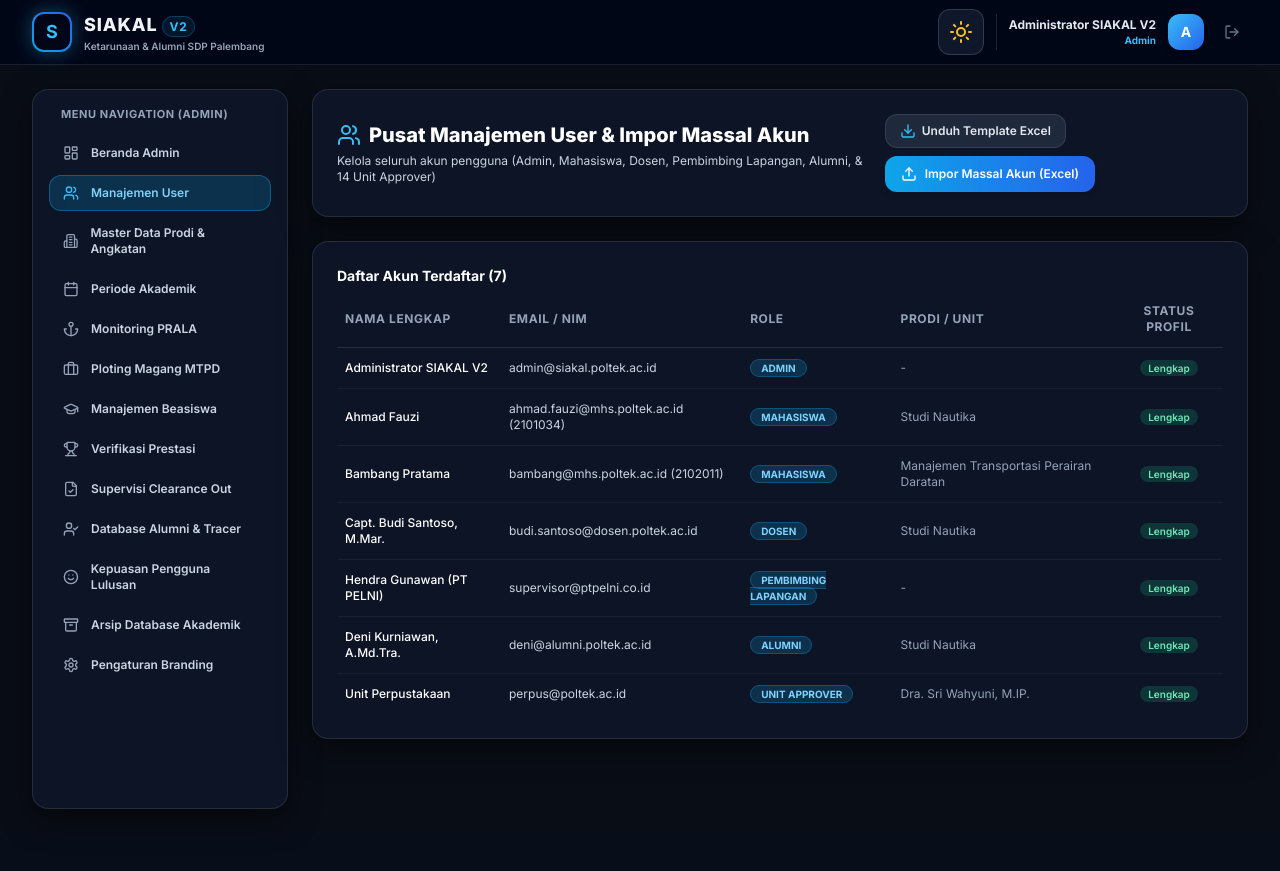
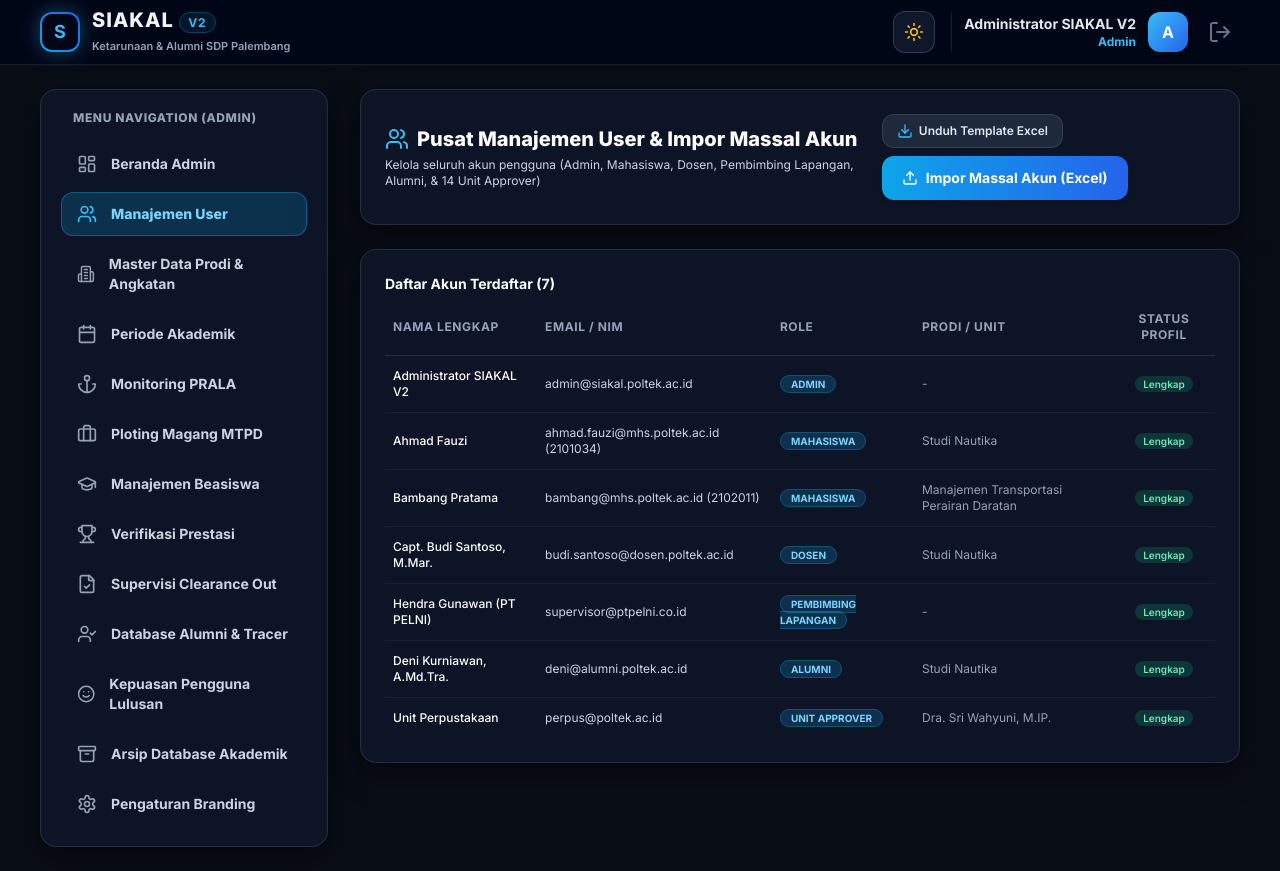
Before and after one commit to dadang56/siakal-v2, a Next.js app: page /dashboard/admin/manajemen-user in a window 1280 px wide. Before the commit the page ends 833 px from the top, so only its background shows below. Built offline with nearby package versions, Linux system fonts and the light colour scheme.

Commit message:
style: Expand layout to full screen width max-w-[1920px] and scale up typography for maximum legibility

```diff
--- a/app/dashboard/layout.tsx
+++ b/app/dashboard/layout.tsx
@@ -46,7 +46,7 @@ export default function DashboardLayout({ children }: { children: React.ReactNod
         onLogout={handleLogout}
       />
 
-      <div className="flex-1 flex max-w-7xl w-full mx-auto px-2 sm:px-6 lg:px-8 py-4 sm:py-6 gap-6">
+      <div className="flex-1 flex max-w-[1920px] w-full mx-auto px-4 sm:px-8 lg:px-10 py-6 gap-8">
         {/* Desktop Sidebar */}
         <Sidebar role={currentUser.role} prodi={currentUser.prodi} />
 
--- a/app/globals.css
+++ b/app/globals.css
@@ -4,7 +4,7 @@
 
 @layer base {
   body {
-    @apply bg-slate-50 dark:bg-[#080d1a] text-slate-900 dark:text-slate-100 antialiased selection:bg-sky-500 selection:text-white transition-colors duration-200 min-h-screen font-sans;
+    @apply bg-slate-50 dark:bg-[#080d1a] text-slate-900 dark:text-slate-100 antialiased selection:bg-sky-500 selection:text-white transition-colors duration-200 min-h-screen font-sans text-sm sm:text-base;
   }
 }
 
@@ -14,17 +14,17 @@
 }
 
 .glass-button {
-  @apply bg-gradient-to-r from-sky-500 to-blue-600 hover:from-sky-400 hover:to-blue-500 text-white font-semibold px-4 py-2.5 rounded-xl shadow-md hover:shadow-sky-500/25 transition-all duration-200 active:scale-95 disabled:opacity-50 disabled:pointer-events-none cursor-pointer flex items-center justify-center gap-2;
+  @apply bg-gradient-to-r from-sky-500 to-blue-600 hover:from-sky-400 hover:to-blue-500 text-white font-bold px-5 py-3 rounded-xl shadow-md hover:shadow-sky-500/25 transition-all duration-200 active:scale-95 disabled:opacity-50 disabled:pointer-events-none cursor-pointer flex items-center justify-center gap-2 text-xs sm:text-sm;
 }
 
 .glass-input {
-  @apply bg-slate-50/80 dark:bg-slate-900/80 border border-slate-300 dark:border-white/15 focus:border-sky-500 dark:focus:border-sky-400 focus:ring-2 focus:ring-sky-500/20 rounded-xl px-4 py-2.5 text-slate-900 dark:text-slate-100 placeholder-slate-400 outline-none transition-all duration-200 text-xs font-medium;
+  @apply bg-slate-50/80 dark:bg-slate-900/80 border border-slate-300 dark:border-white/15 focus:border-sky-500 dark:focus:border-sky-400 focus:ring-2 focus:ring-sky-500/20 rounded-xl px-4 py-3 text-slate-900 dark:text-slate-100 placeholder-slate-400 outline-none transition-all duration-200 text-xs sm:text-sm font-medium;
 }
 
 /* Scrollbar Customization */
 ::-webkit-scrollbar {
-  width: 6px;
-  height: 6px;
+  width: 8px;
+  height: 8px;
 }
 ::-webkit-scrollbar-track {
   background: transparent;
--- a/components/Navbar.tsx
+++ b/components/Navbar.tsx
@@ -41,11 +41,11 @@ export function Navbar({ currentUser, onLogout }: NavbarProps) {
 
   return (
     <header className="sticky top-0 z-40 w-full backdrop-blur-xl bg-white/90 dark:bg-slate-950/90 border-b border-slate-200/90 dark:border-white/10 shadow-sm dark:shadow-none transition-colors duration-200">
-      <div className="max-w-7xl mx-auto px-4 sm:px-6 lg:px-8 h-16 flex items-center justify-between">
+      <div className="max-w-[1920px] mx-auto px-4 sm:px-8 lg:px-10 h-16 flex items-center justify-between">
         {/* Brand Logo & Name */}
         <Link href="/" className="flex items-center gap-3 group">
           {customLogo ? (
-            <img src={customLogo} alt="Logo Kampus Resmi" className="h-10 w-auto max-w-[140px] object-contain" />
+            <img src={customLogo} alt="Logo Kampus Resmi" className="h-10 w-auto max-w-[160px] object-contain" />
           ) : (
             <div className="w-10 h-10 rounded-xl bg-gradient-to-tr from-sky-500 to-blue-600 p-0.5 shadow-glow">
               <div className="w-full h-full bg-white dark:bg-slate-950 rounded-[10px] flex items-center justify-center font-bold text-sky-600 dark:text-sky-400 text-lg shadow-inner">
@@ -54,15 +54,15 @@ export function Navbar({ currentUser, onLogout }: NavbarProps) {
             </div>
           )}
           <div className="flex flex-col">
-            <span className="font-extrabold text-lg tracking-wider text-slate-900 dark:text-slate-100 group-hover:text-sky-600 dark:group-hover:text-sky-400 transition-colors">
-              SIAKAL <span className="text-sky-600 dark:text-sky-400 text-xs font-bold px-1.5 py-0.5 rounded-full bg-sky-500/10 border border-sky-500/30">V2</span>
+            <span className="font-extrabold text-lg sm:text-xl tracking-wider text-slate-900 dark:text-slate-100 group-hover:text-sky-600 dark:group-hover:text-sky-400 transition-colors">
+              SIAKAL <span className="text-sky-600 dark:text-sky-400 text-xs font-bold px-2 py-0.5 rounded-full bg-sky-500/10 border border-sky-500/30">V2</span>
             </span>
-            <span className="text-[10px] text-slate-500 dark:text-slate-400 font-semibold">Ketarunaan & Alumni SDP Palembang</span>
+            <span className="text-[11px] text-slate-500 dark:text-slate-400 font-semibold">Ketarunaan & Alumni SDP Palembang</span>
           </div>
         </Link>
 
         {/* Right Section: Theme Switcher & User Profile */}
-        <div className="flex items-center gap-3">
+        <div className="flex items-center gap-4">
           {/* Theme Switcher Toggle (Sun / Moon) */}
           <button
             type="button"
@@ -71,9 +71,9 @@ export function Navbar({ currentUser, onLogout }: NavbarProps) {
             title="Ganti Mode Terang / Gelap"
           >
             {isDark ? (
-              <Sun className="w-4.5 h-4.5 text-amber-400" />
+              <Sun className="w-5 h-5 text-amber-400" />
             ) : (
-              <Moon className="w-4.5 h-4.5 text-slate-700" />
+              <Moon className="w-5 h-5 text-slate-700" />
             )}
           </button>
 
@@ -81,10 +81,10 @@ export function Navbar({ currentUser, onLogout }: NavbarProps) {
           {currentUser && currentUser.name ? (
             <div className="flex items-center gap-3 pl-3 border-l border-slate-200 dark:border-white/10">
               <div className="hidden sm:flex flex-col text-right">
-                <span className="text-xs font-bold text-slate-800 dark:text-slate-200">{userName}</span>
-                <span className="text-[10px] text-sky-600 dark:text-sky-400 capitalize font-bold">{userRole.replace('_', ' ')}</span>
+                <span className="text-sm font-bold text-slate-800 dark:text-slate-200">{userName}</span>
+                <span className="text-xs text-sky-600 dark:text-sky-400 capitalize font-bold">{userRole.replace('_', ' ')}</span>
               </div>
-              <div className="w-9 h-9 rounded-xl bg-gradient-to-br from-sky-400 to-blue-600 flex items-center justify-center text-white font-bold text-sm shadow-md">
+              <div className="w-10 h-10 rounded-xl bg-gradient-to-br from-sky-400 to-blue-600 flex items-center justify-center text-white font-bold text-base shadow-md">
                 {userName.charAt(0).toUpperCase()}
               </div>
               {onLogout && (
@@ -94,13 +94,13 @@ export function Navbar({ currentUser, onLogout }: NavbarProps) {
                   className="p-2 rounded-xl text-slate-500 hover:text-red-500 hover:bg-red-500/10 transition-colors cursor-pointer"
                   title="Keluar"
                 >
-                  <LogOut className="w-4 h-4" />
+                  <LogOut className="w-4.5 h-4.5" />
                 </button>
               )}
             </div>
           ) : (
-            <Link href="/login" className="glass-button text-xs flex items-center gap-2 font-bold shadow-md">
-              <User className="w-3.5 h-3.5" />
+            <Link href="/login" className="glass-button text-xs font-bold flex items-center gap-2 py-2.5 px-4 shadow-md">
+              <User className="w-4 h-4" />
               <span>Portal Masuk</span>
             </Link>
           )}
--- a/components/Sidebar.tsx
+++ b/components/Sidebar.tsx
@@ -100,11 +100,11 @@ export function Sidebar({ role, prodi }: SidebarProps) {
   const navItems = getNavItems();
 
   return (
-    <aside className="hidden md:flex flex-col w-64 glass-panel bg-white/90 dark:bg-slate-900/80 border border-slate-200/90 dark:border-white/10 p-4 shrink-0 min-h-[calc(100vh-5rem)] shadow-sm">
-      <div className="text-[11px] font-bold uppercase tracking-wider text-slate-500 dark:text-slate-400 px-3 mb-3">
+    <aside className="hidden md:flex flex-col w-72 glass-panel bg-white/90 dark:bg-slate-900/80 border border-slate-200/90 dark:border-white/10 p-5 shrink-0 min-h-[calc(100vh-5.5rem)] shadow-sm">
+      <div className="text-xs font-extrabold uppercase tracking-wider text-slate-500 dark:text-slate-400 px-3 mb-4">
         MENU NAVIGATION ({role.replace('_', ' ')})
       </div>
-      <nav className="flex flex-col gap-1 flex-1 relative">
+      <nav className="flex flex-col gap-1.5 flex-1 relative">
         {navItems.map((item) => {
           const Icon = item.icon;
           const isActive = pathname === item.href || (item.href !== '/dashboard' && pathname.startsWith(item.href));
@@ -112,7 +112,7 @@ export function Sidebar({ role, prodi }: SidebarProps) {
             <Link
               key={item.href}
               href={item.href}
-              className={`relative flex items-center gap-3 px-3.5 py-2.5 rounded-xl text-xs font-semibold transition-colors duration-150 group ${
+              className={`relative flex items-center gap-3.5 px-4 py-3 rounded-xl text-sm font-bold transition-colors duration-150 group ${
                 isActive
                   ? 'text-sky-700 dark:text-sky-300 font-extrabold'
                   : 'text-slate-700 dark:text-slate-300 hover:text-slate-900 dark:hover:text-white hover:bg-slate-100 dark:hover:bg-slate-800/60'
@@ -127,7 +127,7 @@ export function Sidebar({ role, prodi }: SidebarProps) {
                 />
               )}
 
-              <Icon className={`w-4 h-4 z-10 ${isActive ? 'text-sky-600 dark:text-sky-400' : 'text-slate-500 dark:text-slate-400 group-hover:text-slate-900 dark:group-hover:text-slate-200'}`} />
+              <Icon className={`w-5 h-5 z-10 ${isActive ? 'text-sky-600 dark:text-sky-400' : 'text-slate-500 dark:text-slate-400 group-hover:text-slate-900 dark:group-hover:text-slate-200'}`} />
               <span className="z-10">{item.label}</span>
             </Link>
           );
```
